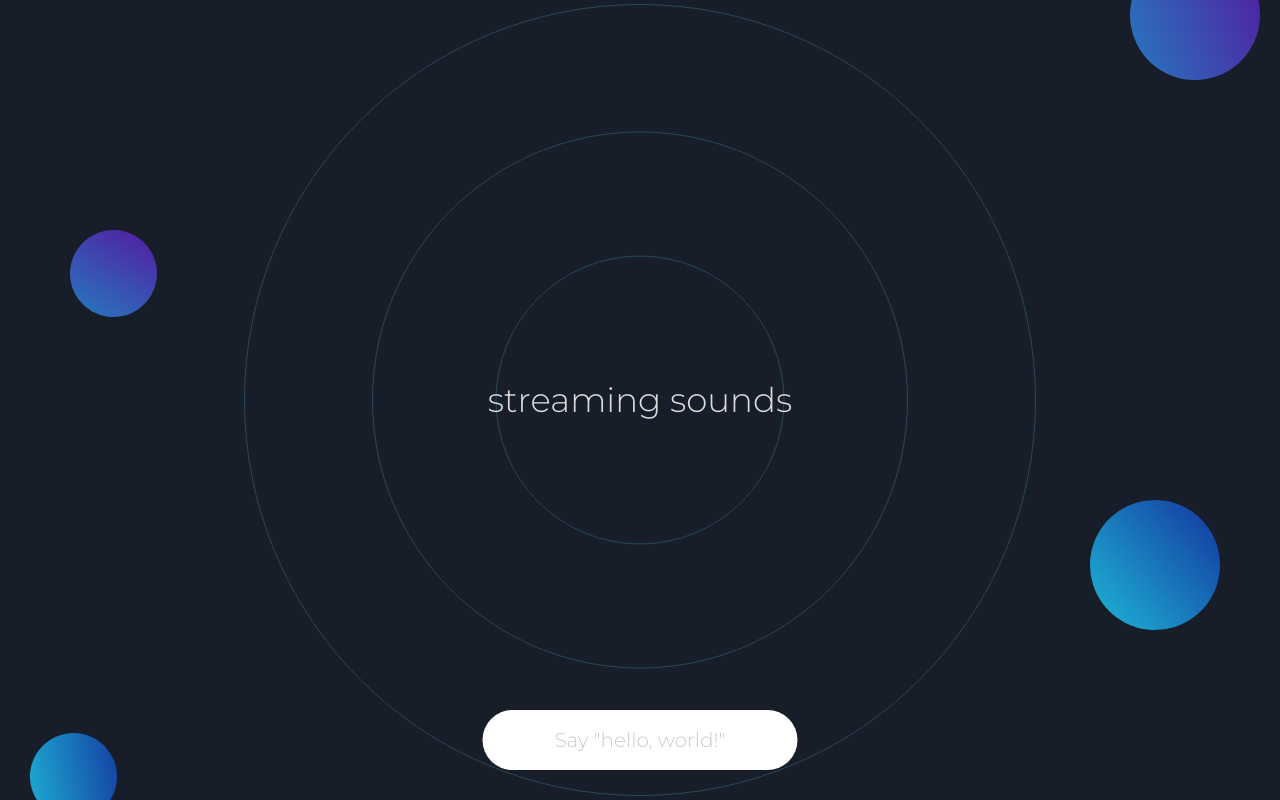
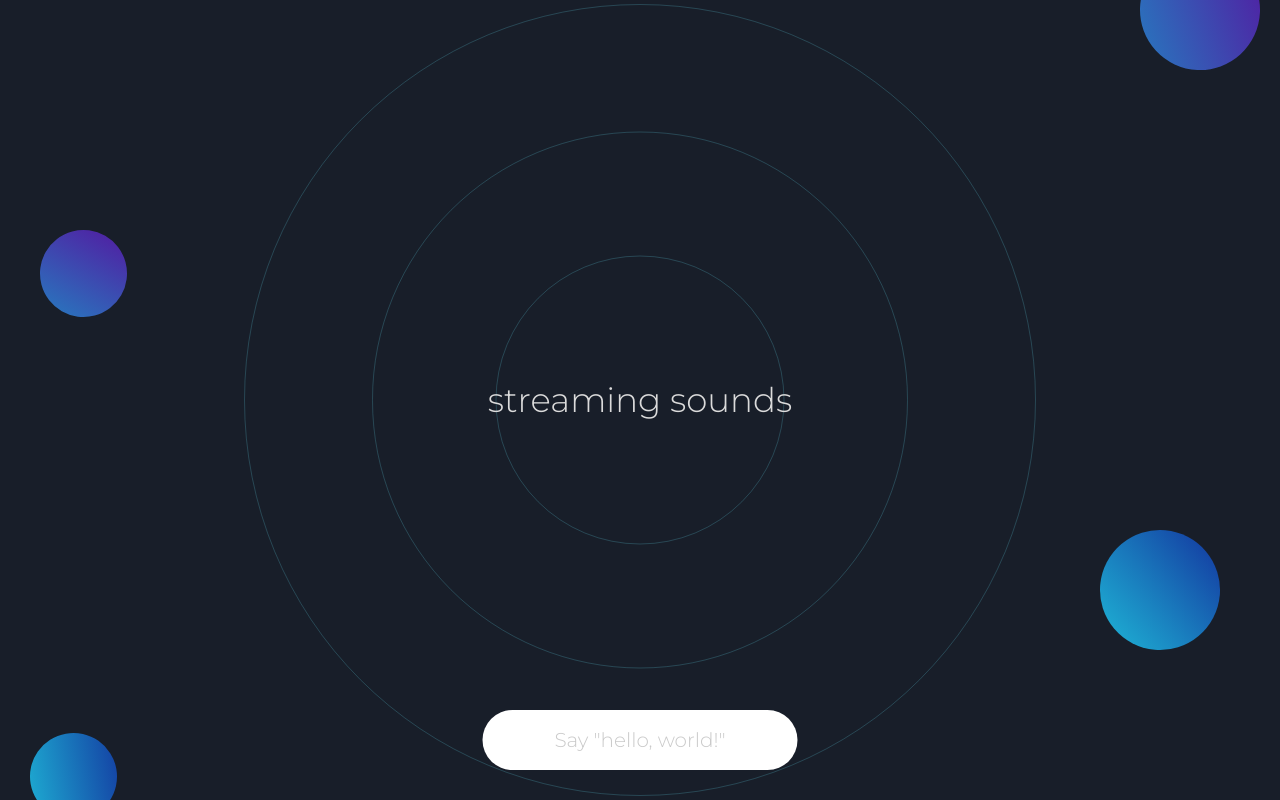
Before and after one commit to SecHack365-Ultrasonic-Data-Transfer/demo-web, a website: page src/index.html in a window 1280 px wide. Drawn offline with Linux system fonts and the light colour scheme.

Commit message:
🎨 Sizr adjustment

```diff
--- a/src/style.css
+++ b/src/style.css
@@ -20,6 +20,8 @@ body {
 
     padding: 0;
     margin: 0;
+
+    z-index: 4;
 }
 
 /* waves */
@@ -58,8 +60,8 @@ body {
     filter: progid:DXImageTransform.Microsoft.gradient( startColorstr='#3182e0', endColorstr='#5a29c4',GradientType=1 );
 
     border-radius: 1000px;
-    height: 130px;
-    width: 130px;
+    height: 120px;
+    width: 120px;
 
     position: absolute;
     margin: 0;
@@ -77,13 +79,13 @@ body {
 
 .ball:nth-of-type(2) {
     top: 230px;
-    left: 70px;
+    left: 40px;
 
     transform: rotate(-60deg);
 }
 
 .ball:nth-of-type(3) {
-    bottom: 170px;
+    bottom: 150px;
     right: 60px;
 
     transform: rotate(-40deg);
```
